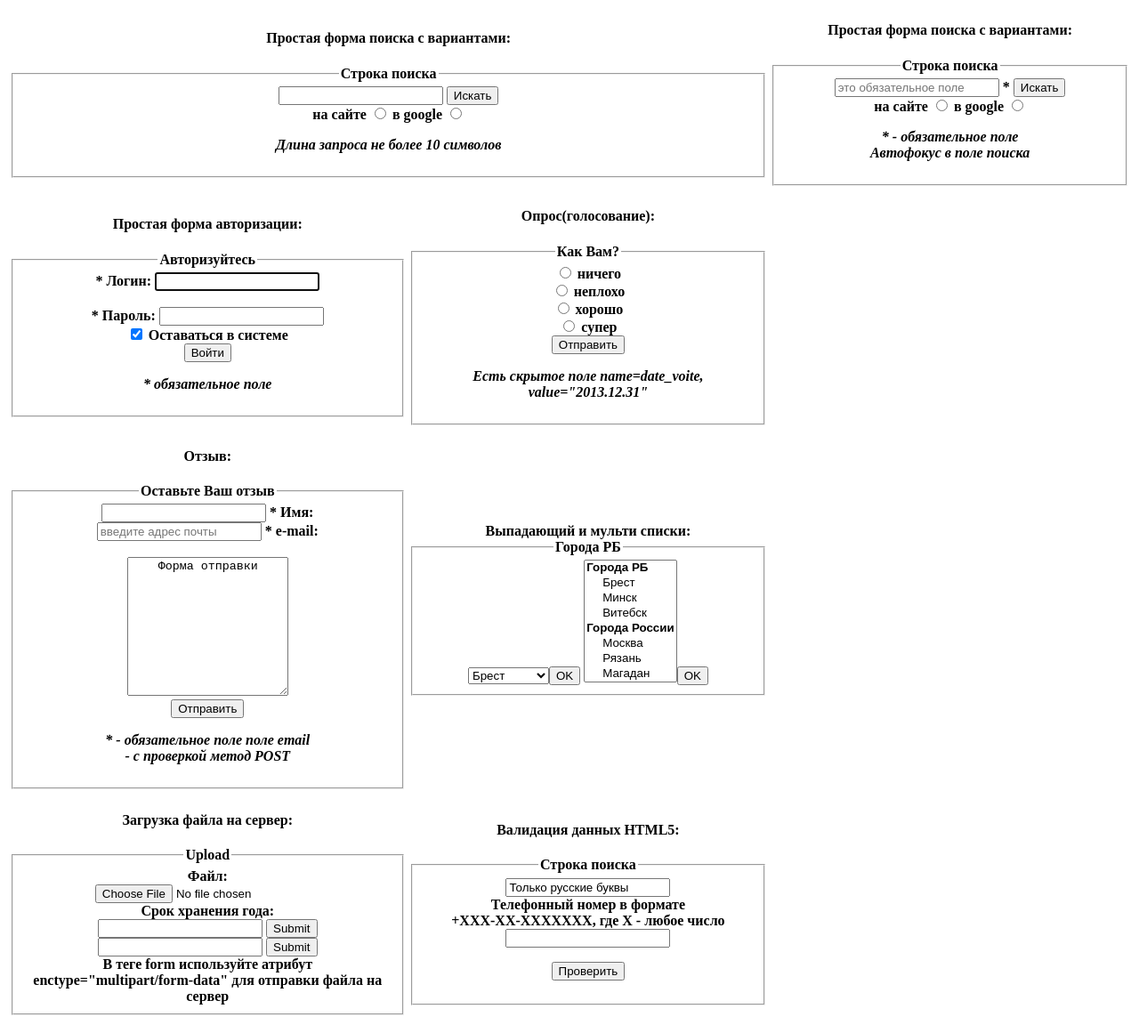
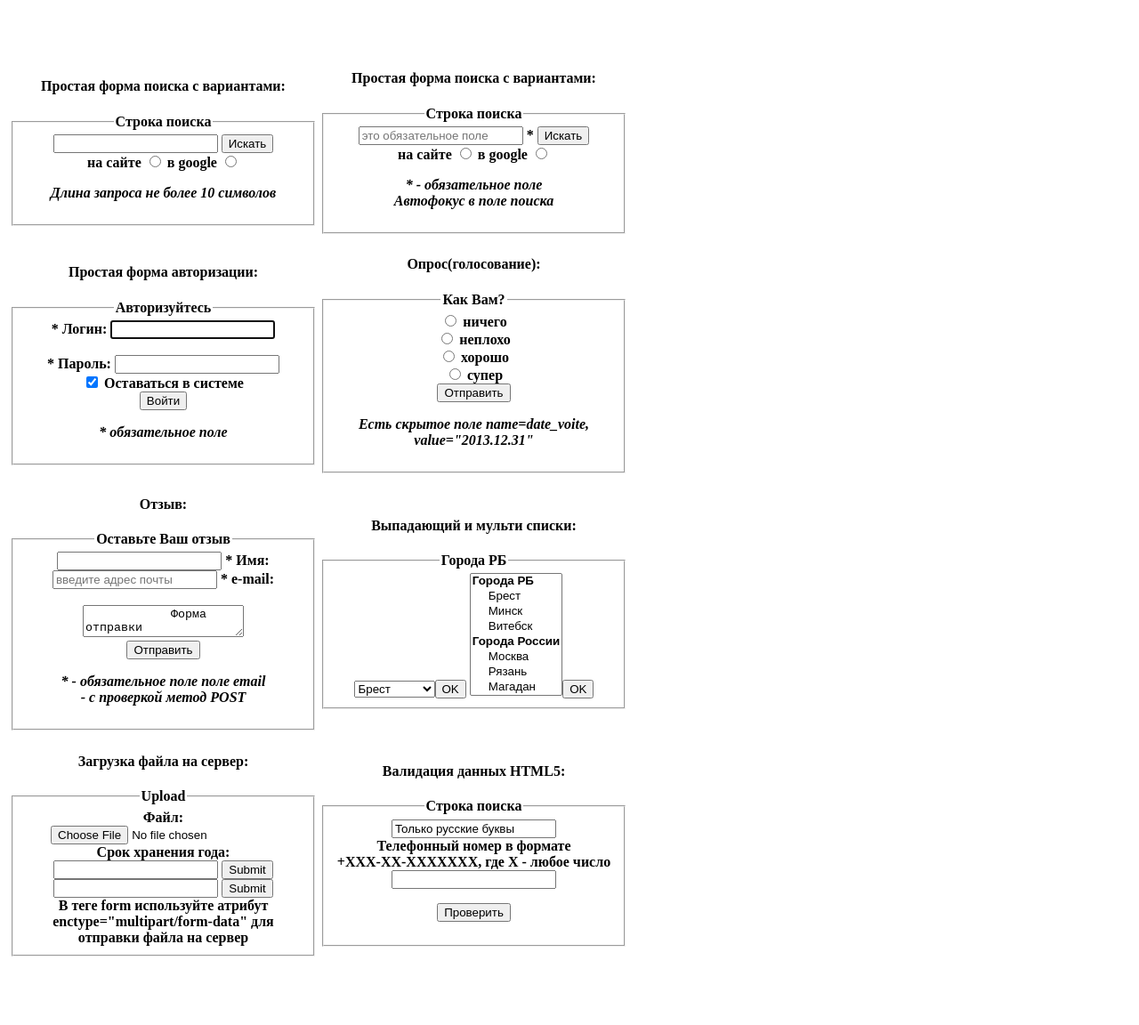
Before and after one commit to si6na/BronzovaNataliyaOlegovna, a plain HTML site: page home/05HTML/base/05HTML1.html in a window 1280 px wide. Shown: the part 7-1159 px from the top of the page at 89% size. After the commit the page ends 1093 px from the top, so only its background shows below. Drawn offline with Linux system fonts and the light colour scheme.

Commit message:
корректировка дз

```diff
--- a/home/05HTML/base/05HTML1.html
+++ b/home/05HTML/base/05HTML1.html
@@ -6,28 +6,27 @@
     <title>Document</title>
 </head>
 <body>
-
-
-    <form action="http://fe.it-academy.by/TestForm.php" method="post" enctype="multipart/form-data">
-
-<table>
-        <tr > <th colspan="4" width="700px"> <h4>Простая форма поиска с вариантами:</h4>
+    <table width="700px" colspan="4">
+  <tr><th width="50%">
+    <form action="http://fe.it-academy.by/TestForm.php" method="get">
+        <h4>Простая форма поиска с вариантами:</h4>
 
         <fieldset>
             <legend> Строка поиска </legend>
-        <input type="text" name="запрос" maxlength="10">
+            <input type="text" name="search" maxlength="10">
             <input type="submit" value="Искать">  <br>
 
        <span> на сайте <input type="radio" name="cite" value="cite"></span>
        <span> в google <input type="radio" name="google" value="google"></span> <br>
        <p> <em>Длина запроса не более 10 символов</em> </p>
         </fieldset>
+    </form>
 </th>
-    <th width="700">
+
+
+    <th width="50%"> <form action="http://fe.it-academy.by/TestForm.php" method="get">
         <h4>Простая форма поиска с вариантами:</h4>
         <fieldset>
-
-
                 <legend> Строка поиска </legend>
                 <input type="text" name=“text” placeholder="это обязательное поле" required autocomplete="off"> &#42;
                 <input type="submit" value="Искать">  <br>
@@ -38,9 +37,12 @@
            <p><em>* - обязательное поле <br> Автофокус в поле поиска
            </em></p>
         </fieldset>
-</th> </tr>
+    </form>
+</th>
 
-<tr> <th width="700">
+</tr> <br>
+<tr><th>
+    <form action="http://fe.it-academy.by/TestForm.php" method="get">
         <h4>Простая форма авторизации:</h4>
 <fieldset>
 <legend>Авторизуйтесь</legend>
@@ -50,13 +52,15 @@
 <label for=“pass”> &#42; Пароль: </label>
 <INPUT TYPE="password" ID="pass" NAME="password" > <br>
     <label>
-        <input type="checkbox" name=“val_1" id="chbox1" checked>  Оставаться в системе <br>
+        <input type="checkbox" name="val_1" id="chbox1" checked>  Оставаться в системе <br>
         <input type="submit" value="Войти"> <br>
         </label>
         <p><em> &#42; обязательное поле </em></p>
 </fieldset>
+    </form>
 </th>
-<th width="700">
+<th>
+    <form action="http://fe.it-academy.by/TestForm.php" method="get">
         <h4>Опрос(голосование):</h4>
         <fieldset>
         <legend>Как Вам?</legend>
@@ -68,9 +72,12 @@
         <p><em>Есть скрытое поле
             name=date_voite, value="2013.12.31"</em></p>
         </fieldset>
-</th></tr>
-<tr><th width="700">
+    </form>
+</th>
+</tr> <br>
 
+<tr><th>
+    <form action="http://fe.it-academy.by/TestForm.php" method="post">
         <h4>Отзыв:</h4>
 
         <fieldset>
@@ -80,11 +87,9 @@
 
         <input type="text" name="First name">
         <span> &#42; Имя:</span> <br>
-
-
         <input type="email" placeholder="введите адрес почты"> <span> &#42; e-mail:</span><br>
         <br>
-<textarea name="text_area” lang=“ru” cols="10" rows="10">
+        <textarea name="text_area" lang="ru" cols="20" rows="2">
             Форма отправки
             </textarea>
             <br>
@@ -96,10 +101,10 @@
                 </em></p>
 
         </fieldset>
-</th>
-<th width="700">
-
-Выпадающий и мульти списки:
+    </form>
+</th> <th>
+    <form action="http://fe.it-academy.by/TestForm.php" method="get">
+        <h4>Выпадающий и мульти списки: </h4>
 
         <fieldset>
             <legend> Города РБ </legend>
@@ -128,10 +133,13 @@
                           <option value="Магадан">Магадан</option>
                     </optgroup> <input type="submit" value="OK">
                     </select>
+                     </fieldset>
+    </form>
+</th>
+</tr> <br>
 
-        </fieldset>
-
-     <tr><th width="700">
+<tr><th>
+    <form action="http://fe.it-academy.by/TestForm.php" method="get">
         <h4>Загрузка файла на сервер:</h4>
         <fieldset> <legend> Upload </legend>
             <span>Файл:</span> <br>
@@ -147,8 +155,9 @@ enctype="multipart/form-data" для отправки
 
         </fieldset>
 
-</th>
-<th width="700">
+    </form>
+</th> <th>
+    <form action="http://fe.it-academy.by/TestForm.php" method="get" enctype="multipart/form-data">
 <h4>Валидация данных HTML5:</h4>
 <fieldset>
 <legend>Строка поиска</legend>
@@ -161,8 +170,15 @@ enctype="multipart/form-data" для отправки
         <p><input type="submit" value="Проверить"> </p>
 
 </fieldset>
-</th></tr>
+
+
+    </form>
+</th>
+</tr>
+
 </table>
+
+
 
 </body>
 </html>
```
Lines whose indentation alone changed are shown as unchanged.
